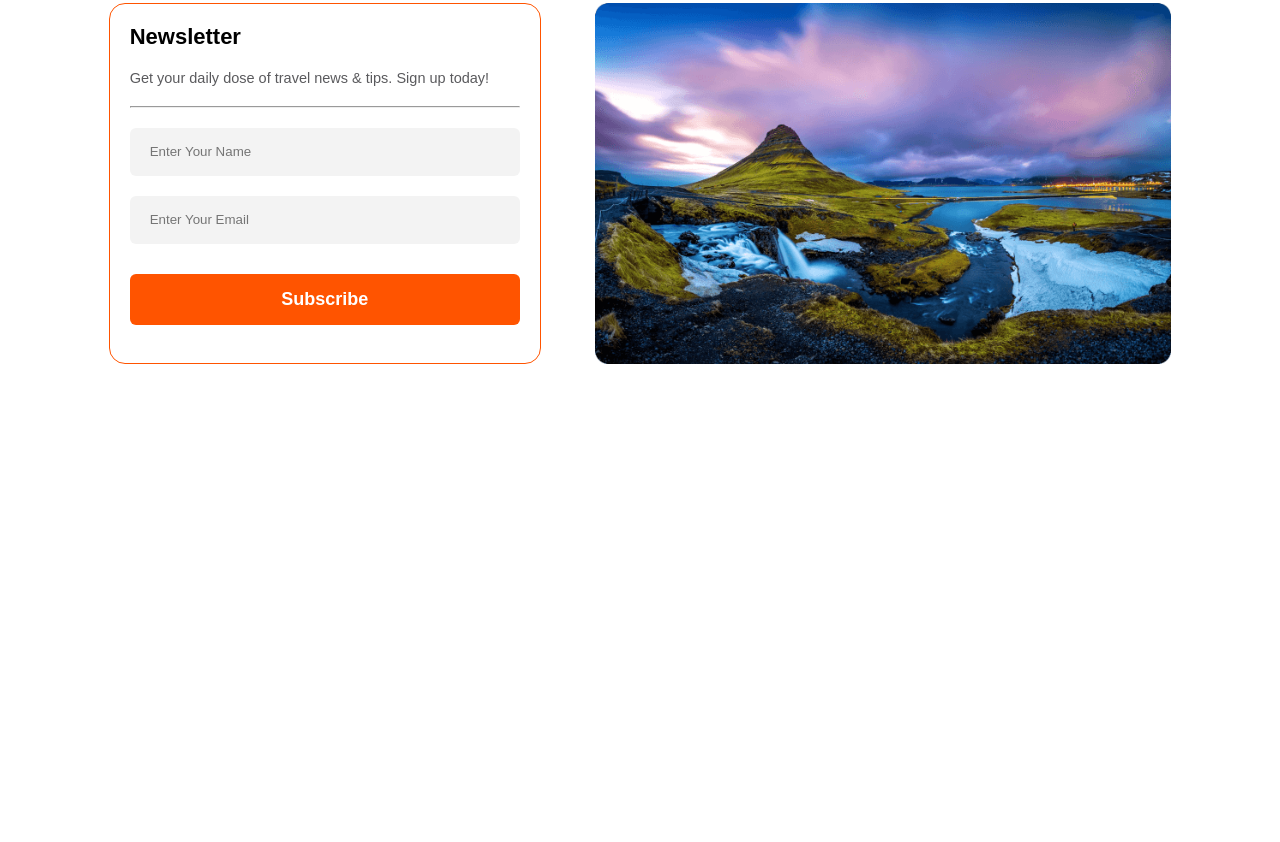
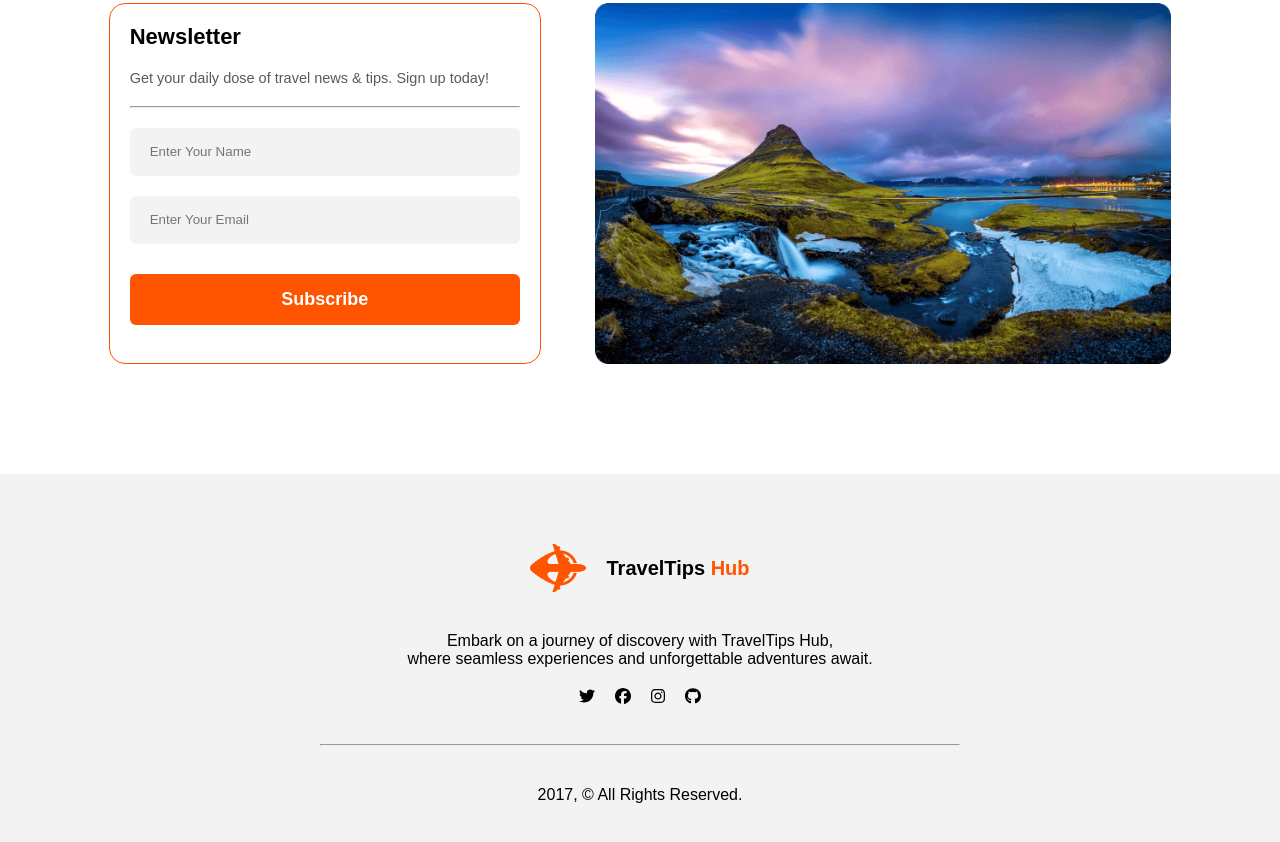
Before and after one commit to SakhawatHossen-coder/TravelTipsHub, a plain HTML site: page index.html in a window 1280 px wide. Shown: the part 2862-3704 px from the top of the page. Before the commit the page ends 3256 px from the top, so only its background shows below. Drawn offline with Linux system fonts and the light colour scheme.

Commit message:
footer section Done

```diff
--- a/index.html
+++ b/index.html
@@ -124,26 +124,30 @@
           <!-- Why Choose Us -->
           <div class="container review_container">
                <h1>Why Choose Us</h1>
-               <p>Embarking on a journey is a decision filled with anticipation and excitement. Here's why choosing us for your travel
+               <p>Embarking on a journey is a decision filled with anticipation and excitement. Here's why choosing us
+                    for your travel
                     endeavors is the key to unlocking unparalleled experiences:</p>
                <div class="review_flex">
                     <div class="review_section1">
                          <img src="Images/hotel.svg" alt="hotel">
                          <h2>Handpicked Hotels</h2>
-                    <p>From boutique gems to internationally renowned chains, our selection caters to various tastes and preferences, ensuring
+                         <p>From boutique gems to internationally renowned chains, our selection caters to various
+                              tastes and preferences, ensuring
                               a perfect match for every traveler.</p>
                     </div>
                     <div class="review_section2">
                          <img src="Images/map.svg" alt="map">
                          <h2>World Class Service</h2>
-                    <p>Experience hospitality at its finest with hotels known for their attentive staff, personalized service, and a commitment
+                         <p>Experience hospitality at its finest with hotels known for their attentive staff,
+                              personalized service, and a commitment
                               to making your stay memorable.</p>
                     </div>
                </div>
                <div class="review_section3">
                     <img src="Images/price-tag.svg" alt="price-tag">
                     <h2>Best Price Guarantee</h2>
-                    <p>Enjoy exceptional value for every dollar spent, with our commitment to providing affordable options without sacrificing
+                    <p>Enjoy exceptional value for every dollar spent, with our commitment to providing affordable
+                         options without sacrificing
                          the quality of your travel experience.</p>
                </div>
           </div>
@@ -170,7 +174,42 @@
 
      <!-- footer section  -->
      <footer>
-<div class="footer_content"></div>
+          <div class="footer_content">
+               <div class="logo">
+                    <img src="Images/logo.png" alt="logo">
+                    <h1>
+                         <a href="#">
+                              TravelTips
+                              <span class="special yellow">Hub</span>
+                         </a>
+                    </h1>
+
+               </div>
+               <p>Embark on a journey of discovery with TravelTips Hub,
+                    <br> where seamless experiences and unforgettable adventures
+                    await.
+               </p>
+               <div class="social">
+                    <a href="#">
+
+                         <img src="Images/twitter.svg" alt="">
+                    </a>
+                    <a href="#">
+
+                         <img src="Images/facebook.svg" alt="">
+                    </a>
+                    <a href="#">
+                         <img src="Images/instagram.svg" alt="">
+
+                    </a>
+                    <a href="#">
+
+                         <img src="Images/github.svg" alt="">
+                    </a>
+               </div>
+               <hr>
+          </div>
+          <p>2017, &copy; All Rights Reserved.</p>
      </footer>
 </body>
 
--- a/style.css
+++ b/style.css
@@ -381,6 +381,33 @@ padding:1.5rem ;
           /* < !-- footer section --> */
           footer{
                background: rgba(19, 19, 24, 0.05);
+               margin-top: 8rem;
+               min-height: 45rem;
+          }
+          .footer_content p{
+               text-align: center;
+               margin: 2rem 0;
+               font-size: 1.6rem;
+          }
+          .logo,
+          .social {
+               display:flex;
+               justify-content: center;
+               align-items: center;
+               gap: 2rem;
+               margin-bottom: 4rem;
+          }
+          .footer_content hr{
+              width: 50%;
+              margin: 0 auto;
+          }
+          .logo{
+               margin-top: 7rem;
+          }
+          footer p{
+               font-size: 1.6rem;
+               margin-top: 4rem;
+               text-align: center;
           }
 
 /* Responsive */
```
Also changed, not shown: Images/facebook.svg (added), Images/github.svg (added), Images/instagram.svg (added), Images/twitter.svg (added). Lines whose indentation alone changed are shown as unchanged.
